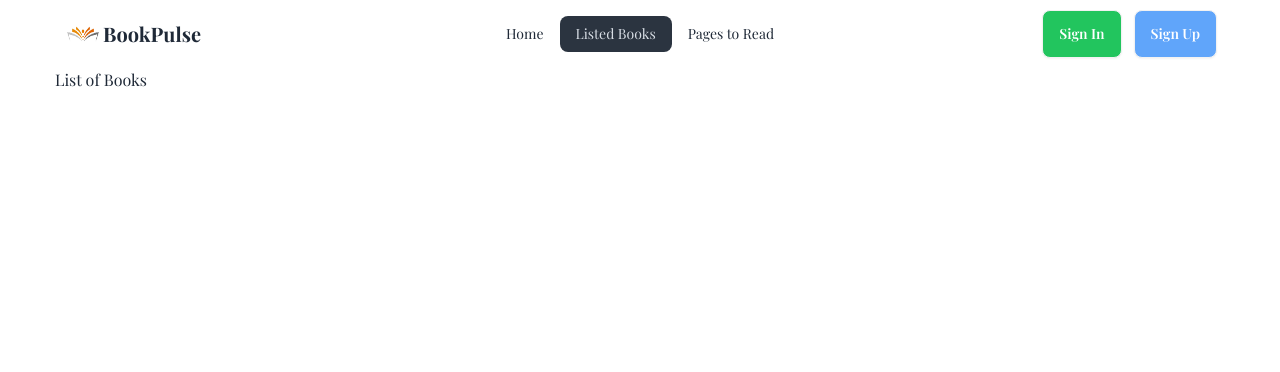
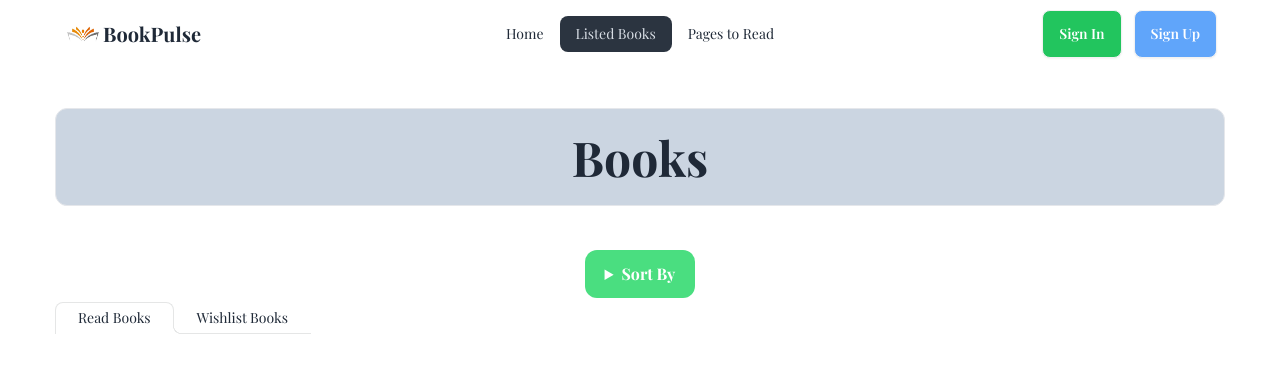
Before and after one commit to Sa18-f/Book-Pulse, a React (Vite) app: page /listedBooks in a window 1280 px wide. Shown: the top 372 px of the page. Built offline with nearby package versions, Linux system fonts and the light colour scheme; a web font is replaced by a local one.

Commit message:
Listed Books page designed

```diff
--- a/src/Components/Books/Books.jsx
+++ b/src/Components/Books/Books.jsx
@@ -10,7 +10,7 @@ const Books = () => {
     }, [])
     return (
         <section>
-            <h1 className="text-5xl font-bold text-center">Books: {books.length}</h1>
+            <h1 className="text-5xl font-bold text-center">Books</h1>
             <div className="grid lg:grid-cols-3 gap-10 my-10">
                 {
                     books.map(book => <SingleBook key={book.bookId} book={book}></SingleBook>)
--- a/src/Components/ListedBooks/ListedBooks.jsx
+++ b/src/Components/ListedBooks/ListedBooks.jsx
@@ -1,9 +1,45 @@
+import { useState } from "react";
+// import { Link, Outlet } from "react-router-dom";
+import { getBooks } from "../../Utility";
+import { getWishList } from "../../Utility/localStorage";
+import SingleBook from "../SingleBook/SingleBook";
+import { Link } from "react-router-dom";
 
 
 const ListedBooks = () => {
+    const [tabIndex, setTabIndex] = useState(0);
+    const readBooks = getBooks();
+    const wishListBooks = getWishList();
+
+
     return (
         <div>
-            <h2>List of Books</h2>
+            <div className="border bg-slate-300 rounded-xl lg:my-10">
+                <h2 className="text-5xl font-bold text-center py-6">Books</h2>
+            </div>
+            <div className="text-center">
+                <details className="dropdown">
+                    <summary className="m-1 bg-green-400 rounded-xl py-3 px-5 text-white font-bold">Sort By</summary>
+                    <ul className="p-2 shadow menu dropdown-content z-[1] bg-base-100 rounded-box w-52">
+                        <li><a>Rating</a></li>
+                        <li><a>Number of pages</a></li>
+                        <li><a>Published year</a></li>
+                    </ul>
+                </details>
+            </div>
+            <div className="w-64">
+                <div role="tablist" className="tabs tabs-lifted">
+                    <Link to='' onClick={() => setTabIndex(0)} className={`tab ${tabIndex === 0 ? 'tab-active' : ''}`}>Read Books</Link>
+                    <Link to={`wishList`} onClick={() => setTabIndex(1)} className={`tab ${tabIndex === 1 ? 'tab-active' : ''}`}>Wishlist Books</Link>
+                </div>
+            </div>
+            <div className="grid lg:grid-cols-3 gap-10 my-10">
+                {tabIndex === 0 ? (
+                    readBooks.map(book => <SingleBook key={book.bookId} book={book}></SingleBook>)
+                ) : (
+                    wishListBooks.map(book => <SingleBook key={book.bookId} book={book}></SingleBook>)
+                )}
+            </div>
         </div>
     );
 };
--- /dev/null
+++ b/src/Components/ReadBook/ReadBook.jsx
@@ -0,0 +1,14 @@
+import { useLoaderData } from "react-router-dom";
+
+
+const ReadBook = () => {
+    const books = useLoaderData();
+    console.log(books)
+    return (
+        <div>
+            <h1></h1>
+        </div>
+    );
+};
+
+export default ReadBook;
--- /dev/null
+++ b/src/Components/WishListBooks/WishListBooks.jsx
@@ -0,0 +1,11 @@
+
+
+const WishListBooks = () => {
+    return (
+        <div>
+            <h1>Container of wishlist books</h1>
+        </div>
+    );
+};
+
+export default WishListBooks;
--- a/src/main.jsx
+++ b/src/main.jsx
@@ -11,6 +11,8 @@ import ErrorPage from './Components/ErrorPage/ErrorPage';
 import ListedBooks from './Components/ListedBooks/ListedBooks';
 import PagesToRead from './Components/PagesToRead/PagesToRead';
 import BookDetails from './Components/BookDetails/BookDetails';
+import ReadBook from './Components/ReadBook/ReadBook';
+import WishListBooks from './Components/WishListBooks/WishListBooks';
 
 const router = createBrowserRouter([
   {
@@ -25,6 +27,18 @@ const router = createBrowserRouter([
       {
         path: "/listedBooks",
         element: <ListedBooks></ListedBooks>,
+        children: [
+          {
+            index: true,
+            element: <ReadBook></ReadBook>,
+            loader: () => fetch('/books.json'),
+          },
+          {
+            path: 'wishList',
+            element: <WishListBooks></WishListBooks>,
+            loader: () => fetch('/books.json'),
+          }
+        ],
       },
       {
         path: "/pagesToRead",
@@ -33,7 +47,7 @@ const router = createBrowserRouter([
       {
         path: "/book/:bookId",
         element: <BookDetails></BookDetails>,
-        loader: () => fetch('/books.json')
+        loader: () => fetch('/books.json'),
       }
     ],
   },
```
